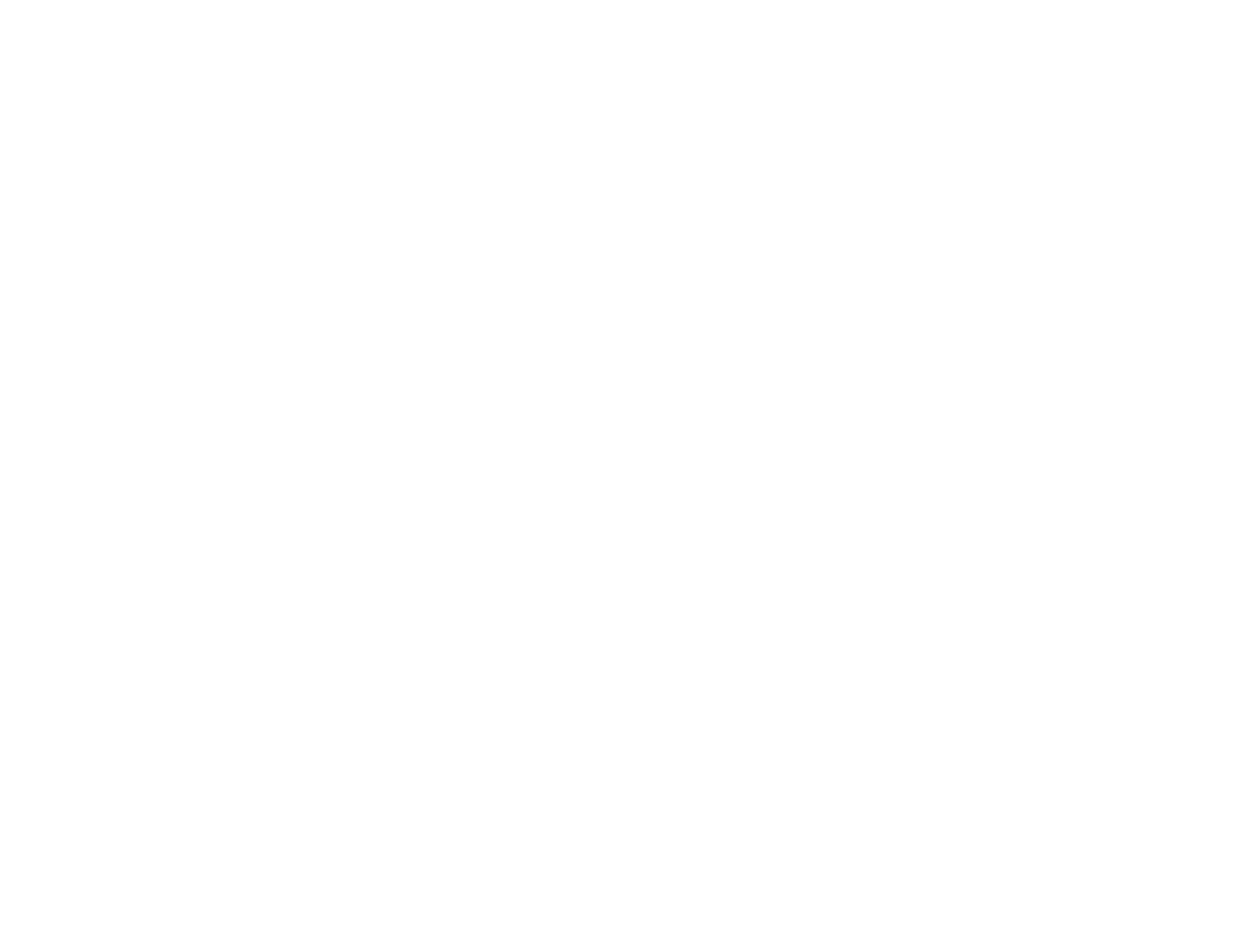
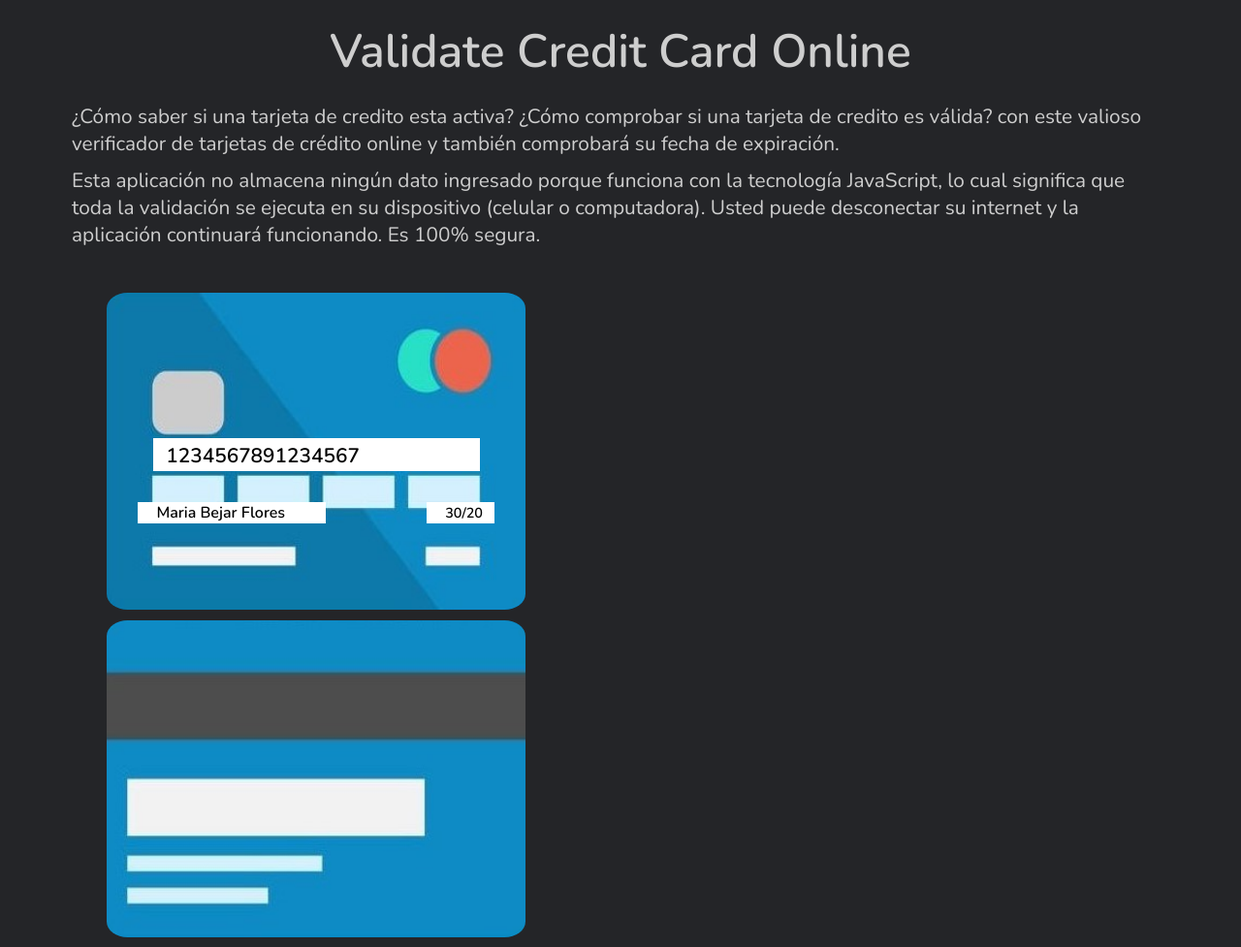
Before and after one commit to IvaneGB/Tarjeta-de-Credito, a website with bundled scripts: page src/index.html in a window 1280 px wide. Shown: the whole page at 97% size. Before the commit the page ends 800 px from the top, so only its background shows below. Built offline with nearby package versions, Linux system fonts and the light colour scheme.

Commit message:
Agregue estilos a la pagina y la 1ra tarjeta tenga los datos

```diff
--- a/src/index.html
+++ b/src/index.html
@@ -1,14 +1,50 @@
 <!DOCTYPE html>
 <html>
-  <head>
+
+<head>
     <meta charset="utf-8">
     <title>Tarjeta de crédito válida</title>
     <link rel="stylesheet" href="style.css" />
-  </head>
-  <body>
-    <header></header>
-    <main></main>
-    <footer></footer>
+    <link rel="preconnect" href="https://fonts.gstatic.com">
+    <link href="https://fonts.googleapis.com/css2?family=Nunito:ital,wght@0,300;0,400;0,600;1,200;1,300;1,600&display=swap" rel="stylesheet">
+</head>
+
+<body>
+    <div class="container">
+        <header>
+            <h1>
+                Validate Credit Card Online</h1>
+        </header>
+        <main>
+
+            <p>¿Cómo saber si una tarjeta de credito esta activa? ¿Cómo comprobar si una tarjeta de credito es válida? con este valioso verificador de tarjetas de crédito online y también comprobará su fecha de expiración.</p>
+            <p> Esta aplicación no almacena ningún dato ingresado porque funciona con la tecnología JavaScript, lo cual significa que toda la validación se ejecuta en su dispositivo (celular o computadora). Usted puede desconectar su internet y la aplicación
+                continuará funcionando. Es 100% segura.
+            </p>
+
+            <div class="imgs">
+                <div class="img1">
+                    <div class="numeros">
+                        <p class="numero">1234567891234567</p>
+                    </div>
+                    <div class="name">
+                        <p class="nombre">Maria Bejar Flores</p>
+
+
+                        <p class="fecha">30/20</p>
+                    </div>
+                </div>
+                <div class="img2"></div>
+            </div>
+
+
+
+
+
+        </main>
+        <footer></footer>
+    </div>
     <script src="index.js" type="module"></script>
-  </body>
+</body>
+
 </html>
--- a/src/style.css
+++ b/src/style.css
@@ -0,0 +1,107 @@
+    * {
+        margin: 0;
+        padding: 0;
+        box-sizing: border-box;
+    }
+
+    body {
+        font-size: 16px;
+        background: #242528;
+    }
+
+    .container header {
+        text-align: center;
+        margin: 20px 0%;
+    }
+
+    .container header h1 {
+        font-family: 'Nunito', sans-serif;
+        font-weight: bolder;
+        font-size: 3rem;
+        color: #cecece;
+    }
+
+    main p {
+        margin: 10px;
+        padding: 0 5%;
+        font-family: 'Nunito', sans-serif;
+        font-weight: lighter;
+        font-size: 1.3rem;
+        color: #cecece;
+    }
+    /* estilos de la tarjetas */
+
+    .imgs {
+        display: flex;
+        justify-content: center;
+        align-items: center;
+        flex-direction: column;
+        width: 45%;
+        margin: 3%;
+        height: 85vh;
+    }
+
+    .imgs .img1 {
+        background-image: url(imgs/img1.jpg);
+        background-size: 100% 100%;
+    }
+
+    .imgs .img1 {
+        border-radius: 5%;
+        margin: 1%;
+        height: 48%;
+        width: 75%;
+    }
+
+    .imgs .img2 {
+        background-image: url(imgs/img2.jpg);
+        background-size: 100% 100%;
+    }
+
+    .imgs .img2 {
+        border-radius: 5%;
+        margin: 1%;
+        height: 48%;
+        width: 75%;
+    }
+
+    .img1 .numeros {
+        font-family: 'Nunito', sans-serif;
+        margin-top: 34.7%;
+        margin-left: 11%;
+        width: 78%;
+        height: 10.5%;
+        background: white;
+    }
+
+    .img1 .numeros .numero {
+        font-size: 1.3rem;
+        padding: 1%;
+        font-weight: bolder;
+        color: black;
+    }
+
+    .name {
+        margin: 5%;
+        display: flex;
+    }
+
+    .name .nombre {
+        width: 50%;
+        font-size: 1rem;
+        font-weight: bolder;
+        background: white;
+        height: 8%;
+        color: black;
+    }
+
+    .name .fecha {
+        display: flex;
+        align-items: center;
+        margin-left: 24%;
+        width: 18%;
+        font-size: 0.9rem;
+        font-weight: bolder;
+        background: white;
+        color: black;
+    }
```
Also changed, not shown: src/imgs/img1.jpg (added), src/imgs/img2.jpg (added).
